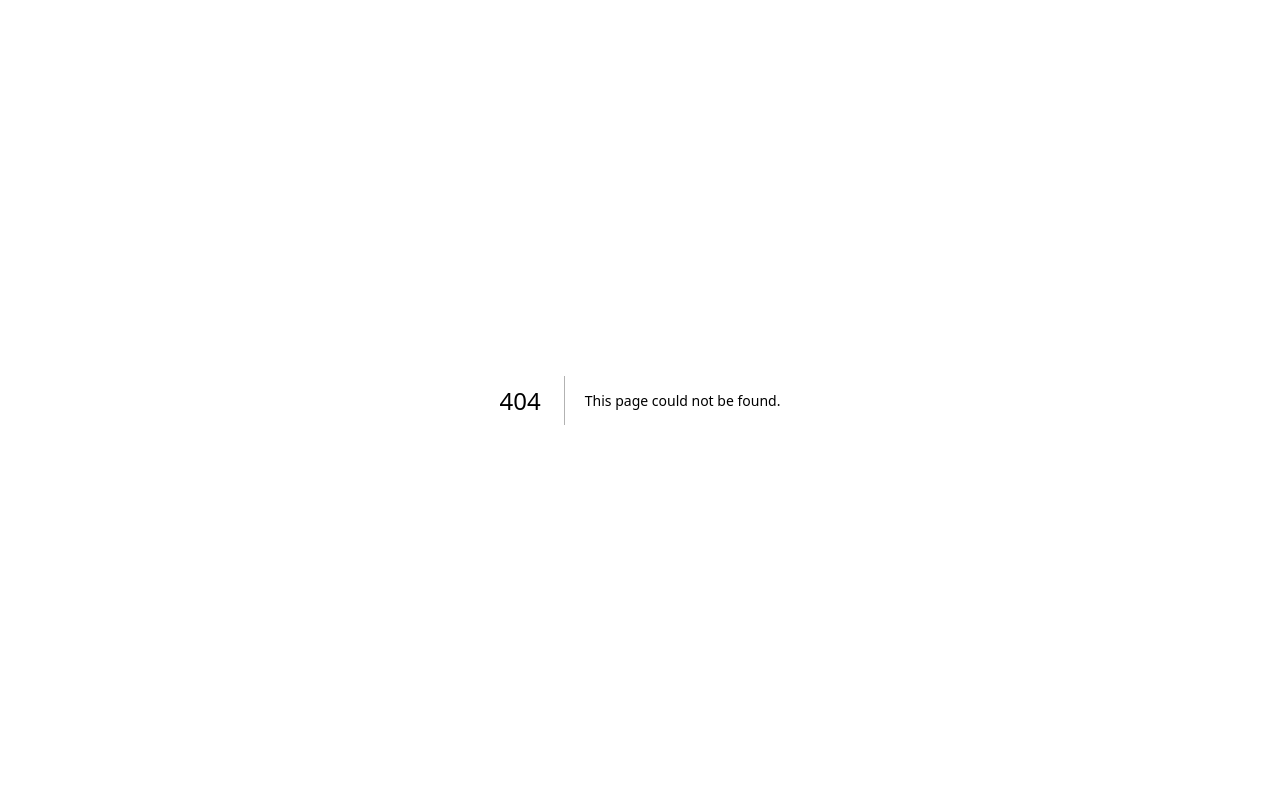
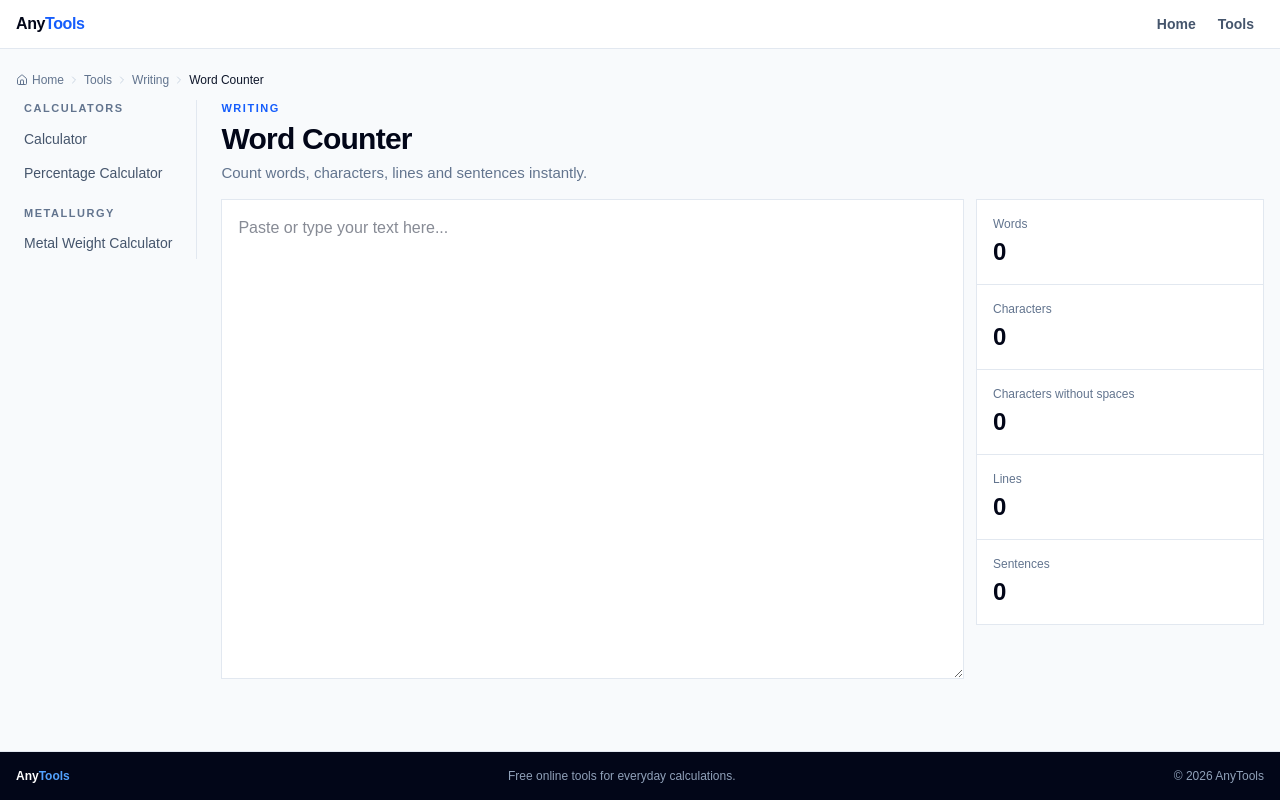
Before and after one commit to farukislamyt/any-tools, a Next.js app: page /tools/word-counter in a window 1280 px wide. Before the commit this address had no page. Built offline with nearby package versions, Linux system fonts and the light colour scheme.

Commit message:
feat: add word counter tool

```diff
--- /dev/null
+++ b/app/tools/word-counter/page.tsx
@@ -0,0 +1,44 @@
+"use client";
+
+import { useMemo, useState } from "react";
+import { ToolShell } from "@/components/tool-shell";
+
+export default function WordCounterPage() {
+  const [text, setText] = useState("");
+
+  const stats = useMemo(() => {
+    const trimmed = text.trim();
+    const words = trimmed ? trimmed.split(/\s+/).length : 0;
+    const characters = text.length;
+    const charactersNoSpaces = text.replace(/\s/g, "").length;
+    const lines = text ? text.split(/\r?\n/).length : 0;
+    const sentences = trimmed ? (trimmed.match(/[.!?]+(?=\s|$)/g) ?? []).length : 0;
+    return { words, characters, charactersNoSpaces, lines, sentences };
+  }, [text]);
+
+  return (
+    <ToolShell title="Word Counter" description="Count words, characters, lines and sentences instantly." category="Writing">
+      <div className="grid gap-3 lg:grid-cols-[minmax(0,1fr)_18rem]">
+        <textarea
+          value={text}
+          onChange={(event) => setText(event.target.value)}
+          placeholder="Paste or type your text here..."
+          aria-label="Text to count"
+          className="min-h-[60vh] w-full resize-y border border-slate-200 bg-white p-4 text-base leading-7 text-slate-900 outline-none focus:border-slate-900 focus:ring-2 focus:ring-slate-100"
+          spellCheck
+        />
+        <div className="grid grid-cols-2 gap-px self-start border border-slate-200 bg-slate-200 lg:grid-cols-1">
+          <Stat label="Words" value={stats.words} />
+          <Stat label="Characters" value={stats.characters} />
+          <Stat label="Characters without spaces" value={stats.charactersNoSpaces} />
+          <Stat label="Lines" value={stats.lines} />
+          <Stat label="Sentences" value={stats.sentences} />
+        </div>
+      </div>
+    </ToolShell>
+  );
+}
+
+function Stat({ label, value }: { label: string; value: number }) {
+  return <div className="bg-white p-4"><p className="text-xs font-medium text-slate-500">{label}</p><p className="mt-1 text-2xl font-bold tracking-tight text-slate-950">{value.toLocaleString()}</p></div>;
+}
```
